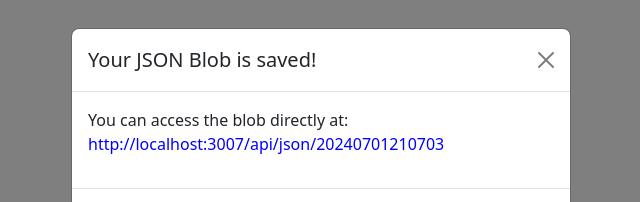
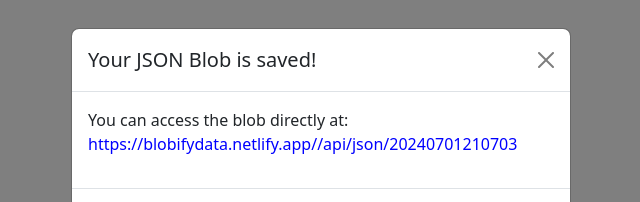
Before and after one commit to bhuwan9898/MyOwnJSONBlob, a website: page pages/index.html in a window 1280 px wide. Both pictures are taken after a click on the button "Save". Shown: the top 202 px of the page, without its empty margins (319-959 px from the left). Drawn offline with nearby package versions, Linux system fonts and the light colour scheme.

Commit message:
Update index.html

```diff
--- a/pages/index.html
+++ b/pages/index.html
@@ -45,7 +45,7 @@
     <script>
         document.getElementById('save').addEventListener('click',function(){
             let id = createUniqueID();
-            let link = `http://localhost:3007/api/json/${id}`
+            let link = `https://blobifydata.netlify.app//api/json/${id}`
             document.getElementById('link').innerText = link;
             const data = JSON.parse(document.getElementById('jsonData').value.trim());
             axios.post(link, data,{
```
